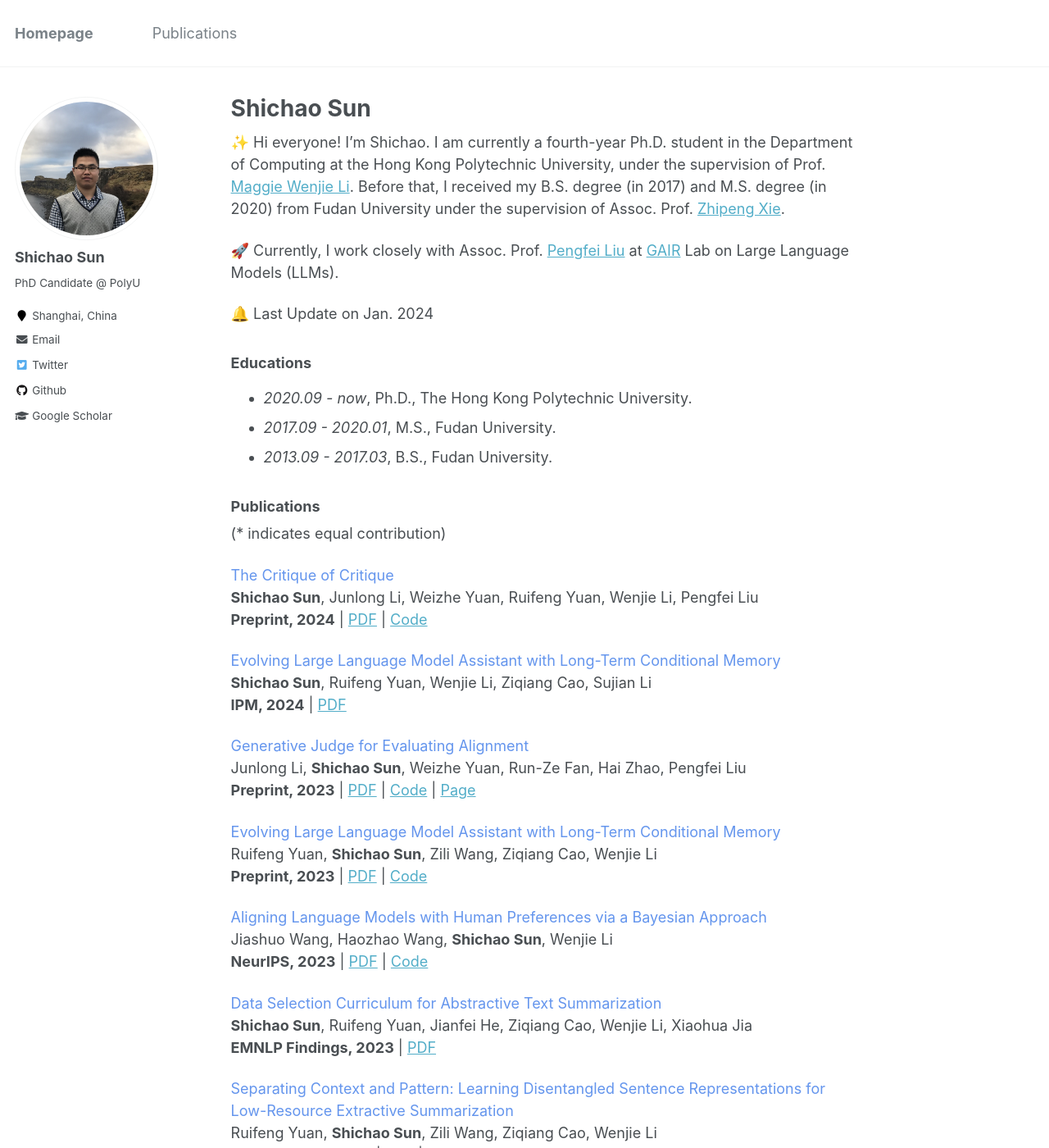
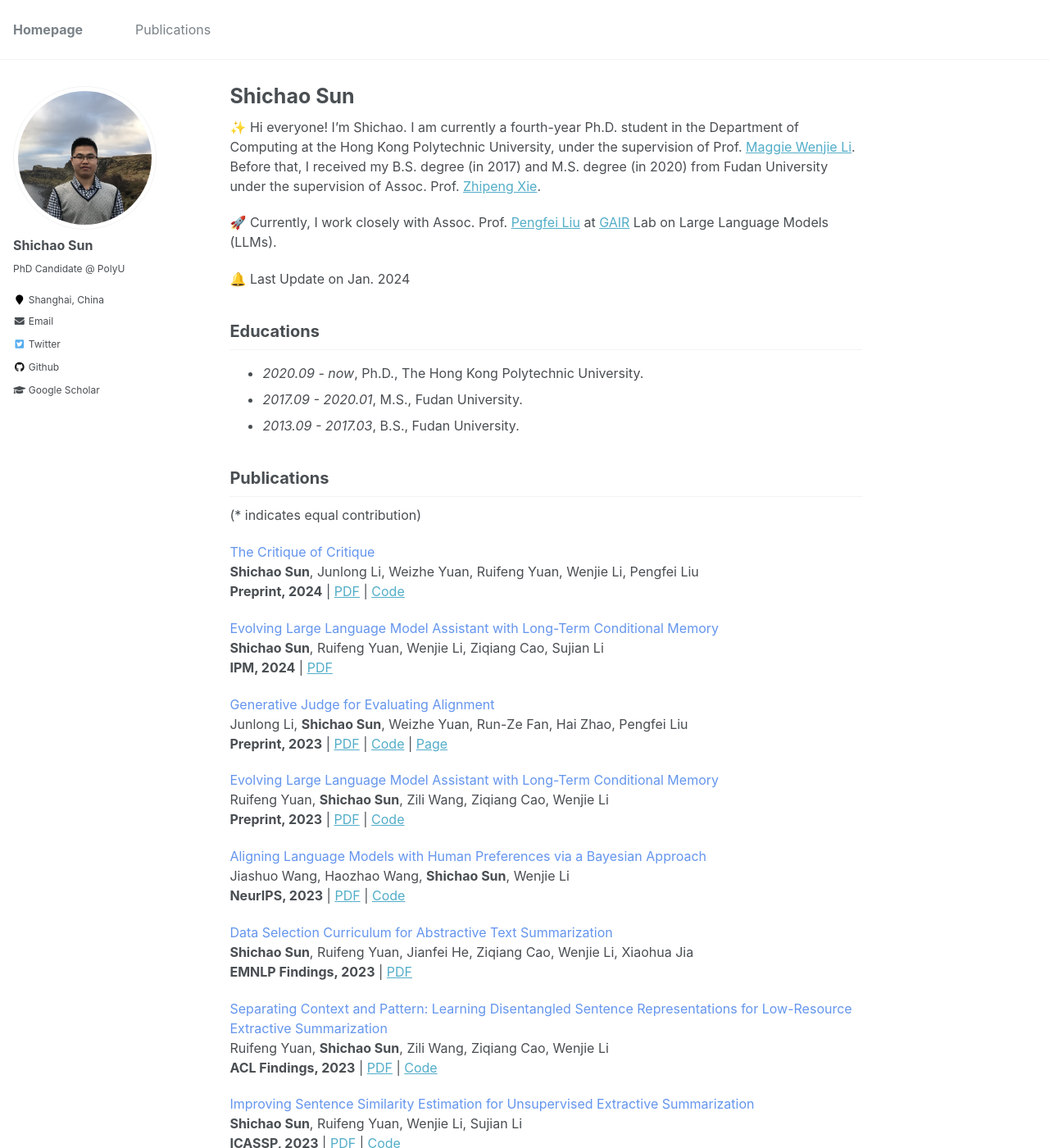
Before and after one commit to ShichaoSun/ShichaoSun.github.io, a Jekyll site: the page built from _pages/about.md, in a window 1280 px wide and 1400 px high. Shown: the whole window at 82% size. Built offline with Jekyll 4.4.1, drawn with Linux system fonts in a browser that asks for light colours.

Commit message:
change font size

```diff
--- a/_pages/about.md
+++ b/_pages/about.md
@@ -17,14 +17,14 @@ Before that, I received my B.S. degree (in 2017) and M.S. degree (in 2020) from
 🔔 Last Update on Jan. 2024
 
 <div markdown="1">
-### Educations
+## Educations
 </div>
 - *2020.09 - now*, Ph.D., The Hong Kong Polytechnic University.
 - *2017.09 - 2020.01*, M.S., Fudan University.
 - *2013.09 - 2017.03*, B.S., Fudan University.
 
 <div id="publications" markdown="1">
-### Publications
+## Publications
 </div>
 
 (* indicates equal contribution)
--- a/_sass/_reset.scss
+++ b/_sass/_reset.scss
@@ -8,10 +8,10 @@ html {
   /* apply a natural box layout model to all elements */
   box-sizing: border-box;
   background-color: $background-color;
-  font-size: 16px;
+  font-size: 14px;
 
   @include breakpoint($medium) {
-    font-size: 18px;
+    font-size: 16px;
   }
 
   -webkit-text-size-adjust: 100%;
```
